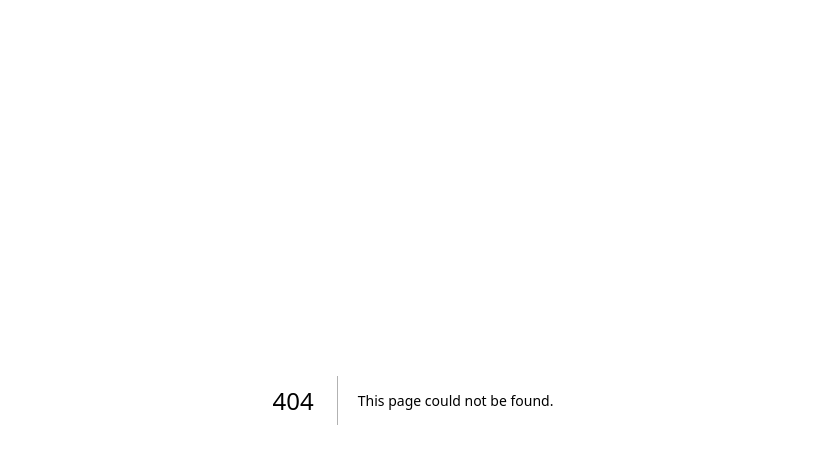
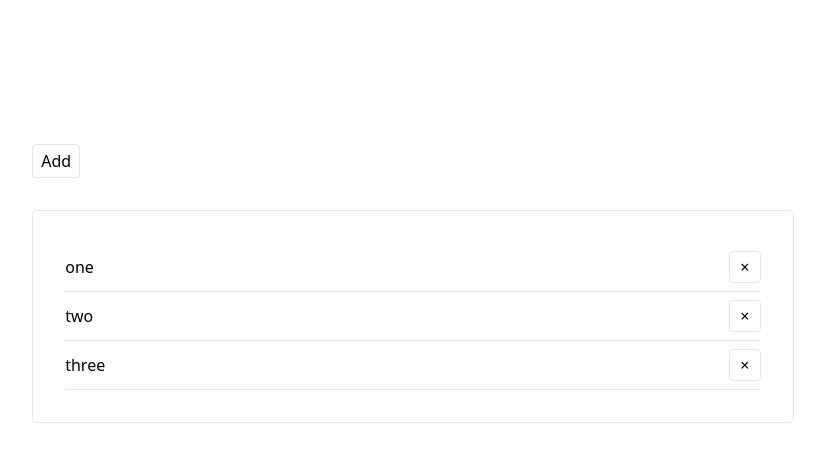
Before and after one commit to weirdyang/nextjs-playground, a Next.js app: page /framer/list in a window 1280 px wide. Before the commit this address had no page. Shown: the top 464 px of the page, without its empty margins (227-1052 px from the left). Built offline with nearby package versions, Linux system fonts and the light colour scheme.

Commit message:
box and list

```diff
--- /dev/null
+++ b/components/Layout/Layout.module.css
@@ -0,0 +1,8 @@
+.layout {
+    height: 100vh;
+    display: grid;
+    align-content: start;
+    justify-items: center;
+    gap: 2rem;
+    margin: 4rem;
+}
--- /dev/null
+++ b/components/Layout/Layout.tsx
@@ -0,0 +1,13 @@
+import { Props } from "next/script"
+import {FC, ReactNode} from "react"
+
+import styles from "./Layout.module.css"
+interface Layout {
+    children?: ReactNode;
+  }
+
+const Layout: FC<Layout> = ({children }) => {
+    return <div className={styles.layout}>{children}</div>
+}
+
+export default Layout
--- a/package.json
+++ b/package.json
@@ -6,6 +6,7 @@
     "start": "next start"
   },
   "dependencies": {
+    "framer-motion": "^10.12.6",
     "next": "latest",
     "react": "^18.2.0",
     "react-dom": "^18.2.0"
@@ -14,6 +15,10 @@
     "@types/node": "^17.0.43",
     "@types/react": "^18.0.12",
     "@types/react-dom": "^18.0.5",
+    "autoprefixer": "^10.4.14",
+    "postcss": "^8.4.23",
+    "sass": "^1.62.1",
+    "tailwindcss": "^3.3.2",
     "typescript": "^4.7.3"
   }
 }
--- /dev/null
+++ b/pages/_app.tsx
@@ -0,0 +1,6 @@
+import '../styles/global.css'
+
+// This default export is required in a new `pages/_app.js` file.
+export default function MyApp({ Component, pageProps }) {
+  return <Component {...pageProps} />
+}
--- /dev/null
+++ b/pages/day/day.module.scss
@@ -0,0 +1,5 @@
+$primary-color: #64ff00;
+
+:export {
+  primaryColor: $primary-color;
+}
--- a/pages/day/index.tsx
+++ b/pages/day/index.tsx
@@ -1,3 +1,5 @@
-export default function DayPage() {
-  return <div>Hello Day</div>
+import variables from './day.module.scss';
+
+export default function Page() {
+  return <h1 style={{ color: variables.primaryColor }}>Hello, Next.js!</h1>;
 }
--- /dev/null
+++ b/pages/framer/box.tsx
@@ -0,0 +1,47 @@
+import {FC, useState} from "react"
+import {motion, AnimatePresence} from "framer-motion"
+import Layout from "../../components/Layout/Layout"
+const boxAnimation = {
+    key: "box",
+    initial: {
+        y: "50%",
+        opacity: 0,
+        scale: 0.5,
+    },
+    animate: {
+        y: 0,
+        opacity: 1,
+        scale: 1,
+    },
+    exit: {
+        y: "50%",
+        opacity: 0,
+        transition: {
+            duration: 0.1,
+        },
+    },
+    transition: {
+        duration: 0.2,
+        ease: "easeOut",
+    },
+}
+
+const box: FC = () => {
+    const [isShown, setIsShown] = useState(true)
+
+    const onClick = () => {
+        setIsShown(!isShown)
+    }
+
+    return (
+            <Layout>
+                <button onClick={onClick}>{isShown ? "Hide" : "Show"}</button>
+
+                <AnimatePresence>
+                    {isShown && <motion.div {...boxAnimation} className="box" />}
+                </AnimatePresence>
+            </Layout>
+    )
+}
+
+export default box
--- /dev/null
+++ b/pages/framer/list.tsx
@@ -0,0 +1,142 @@
+import Layout from "../../components/Layout/Layout";
+import { useState } from "react";
+import { AnimatePresence, motion } from 'framer-motion'
+
+let seed = [1, 2, 3];
+let x = seed.length;
+
+function Todo({ item, editItem, removeItem, index }) {
+    return <><div
+        className="flex-grow h-8 text-left text-ellipsis pt-1"
+        onClick={() => editItem(index)}>
+        {item.text}
+    </div><button
+        onClick={() => removeItem(item)}
+        className="border rounded w-8 h-8">
+            &times;
+        </button></>
+}
+function TodoEdit({ item, updateItem, updateText, index, editItem }) {
+    return <><motion.input
+        className="flex-grow h-8 text-left leading-tight pb-0.5"
+        type={'text'}
+        value={item.preview}
+        initial={{
+            fontWeight: 500
+        }}
+        animate={{
+            fontWeight: 'inherit',
+            transition: {
+                delay: 0.6,
+                duration: 1
+            }
+        }}
+        onChange={(ex) => updateText(index, ex)} />
+        <div className="inline-flex">
+            <button
+                onClick={() => updateItem(index)}
+                className="border rounded w-8 h-8 mx-1">
+                &crarr;
+            </button>
+            <button
+                onClick={() => editItem(index)}
+                className="border rounded w-8 h-8">
+                &times;
+            </button>
+        </div>
+
+    </>
+}
+export default function () {
+
+    const [items, setItems] = useState([
+        { id: '1', text: 'one', edit: false, preview: '' },
+        { id: '2', text: 'two', edit: false, preview: '' },
+        { id: '3', text: 'three', edit: false, preview: '' }
+    ]);
+    function updateText(index, event) {
+        setItems(items => {
+            items[index].preview = event.target.value;
+            return [...items];
+        })
+    }
+    function addItem() {
+        x++
+        setItems(items => [...items, {
+            id: `${x}`,
+            text: 'edit',
+            edit: false,
+            preview: ''
+        }])
+    }
+
+    function removeItem(item) {
+        setItems(items => items.filter((i) => i != item))
+    }
+
+    function editItem(index) {
+        setItems(items => {
+            items[index].edit = !items[index].edit;
+            items[index].preview = items[index].edit
+                ? items[index].text
+                : '';
+            return [...items]
+        })
+    }
+    function updateItem(index) {
+        setItems((items) => {
+            items[index].text = items[index].preview;
+            items[index].preview = '';
+            items[index].edit = false;
+            return [...items];
+        })
+    }
+    return (
+        <Layout>
+            <div className="p-20 container w-4/5">
+                <div className="flex justify-between">
+
+                    <button onClick={addItem} className="border rounded px-2 py-1">
+                        Add
+                    </button>
+                </div>
+
+                <ul
+                    className="mt-8 border rounded overflow-hidden p-8">
+                    <AnimatePresence initial={false}>
+                        {
+                            items.map((item, index) => (
+                                <motion.li
+                                    key={item.id}
+                                    initial={{ opacity: 0, height: 0 }}
+                                    animate={{
+                                        opacity: 1, height: 'auto',
+                                        transition: {
+                                            type: 'spring',
+                                            bounce: 0.8,
+                                            opacity: { delay: 0.2 },
+                                        }
+                                    }}
+                                    exit={{ opacity: 0, height: 0 }}
+                                    layout
+                                    transition={{
+                                        type: 'spring',
+                                        bounce: 0.8,
+                                        opacity: { duration: 0.2 }
+                                    }}
+                                >
+                                    <div className='border-b flex items-center justify-between py-2'>
+                                        {item.edit
+                                            ? <TodoEdit item={item} updateItem={updateItem} updateText={updateText} index={index} editItem={editItem}></TodoEdit>
+                                            : <Todo item={item} removeItem={removeItem} editItem={editItem} index={index}></Todo>
+                                        }
+                                    </div>
+                                </motion.li>
+                            ))
+                        }
+                    </AnimatePresence>
+                </ul>
+            </div>
+        </Layout>
+    );
+}
--- a/pages/index.tsx
+++ b/pages/index.tsx
@@ -2,8 +2,12 @@ import Link from 'next/link'
 
 export default function IndexPage() {
   return (
-    <div>
-      Hello World. <Link href="/about">About</Link>
+    <div className="text-3xl font-bold underline">
+      Hello World.
+       <br/>
+      <Link href="/about">About</Link>
+      <br/>
+      <Link href="/day">About</Link>
     </div>
   )
 }
--- /dev/null
+++ b/postcss.config.js
@@ -0,0 +1,6 @@
+module.exports = {
+  plugins: {
+    tailwindcss: {},
+    autoprefixer: {},
+  },
+}
--- /dev/null
+++ b/styles/global.css
@@ -0,0 +1,10 @@
+@tailwind base;
+@tailwind components;
+@tailwind utilities;
+
+.box {
+    width: 10rem;
+    height: 10rem;
+    background-color: rebeccapurple;
+    border-radius: 0.75rem;
+}
--- /dev/null
+++ b/tailwind.config.js
@@ -0,0 +1,15 @@
+/** @type {import('tailwindcss').Config} */
+module.exports = {
+  content: [
+    "./app/**/*.{js,ts,jsx,tsx,mdx}",
+    "./pages/**/*.{js,ts,jsx,tsx,mdx}",
+    "./components/**/*.{js,ts,jsx,tsx,mdx}",
+
+    // Or if using `src` directory:
+    "./src/**/*.{js,ts,jsx,tsx,mdx}",
+  ],
+  theme: {
+    extend: {},
+  },
+  plugins: [],
+}
```
Also changed, not shown: 1 other file (tests, documents, lock files or other folders).
